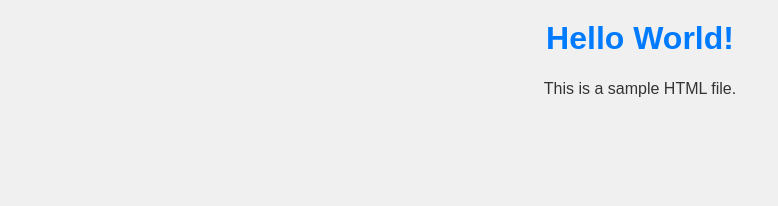
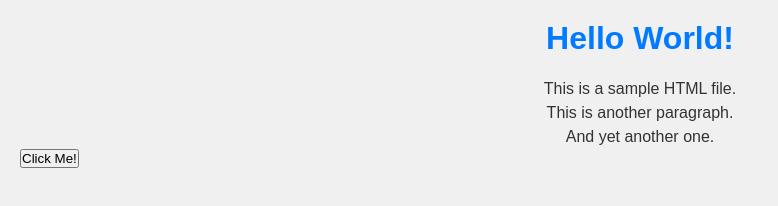
Before and after one commit to sdinukarathnayake/pomofocus, a plain HTML site: page index.html in a window 1280 px wide. Shown: the whole page, without its empty margins (0-778 px from the left). Drawn offline with Linux system fonts and the light colour scheme.

Commit message:
Update index.html

```diff
--- a/index.html
+++ b/index.html
@@ -12,5 +12,9 @@
     <h1>Hello World!</h1>
     <p>This is a sample HTML file.</p>
 
+    <p>This is another paragraph.</p>
+    <p>And yet another one.</p>
+
+    <button>Click Me!</button>
 </body>
 </html>
```
